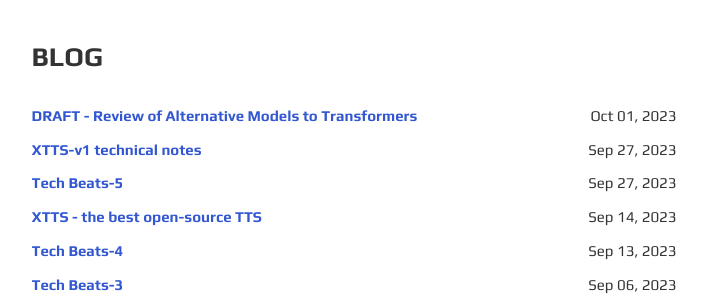
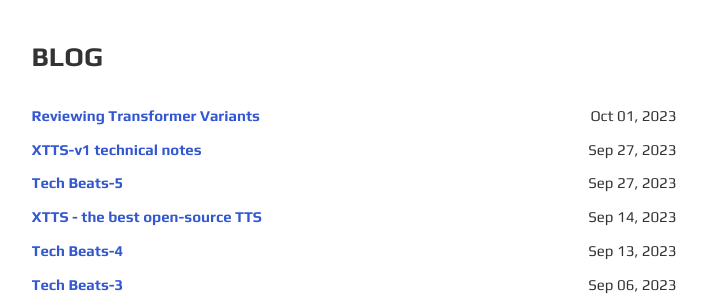
Before and after one commit to erogol/erogol.github.io, a Jekyll site: the page built from index.html, in a window 1280 px wide. Shown: the part 395-695 px from the top of the page, without its empty margins (286-994 px from the left). Built offline with Jekyll 4.4.1, drawn with Linux system fonts in a browser that asks for light colours; some of the changed lines change nothing that is shown.

Commit message:
Update the post

```diff
--- a/_posts/2023-10-01-Transformer_alternatives.md
+++ b/_posts/2023-10-01-Transformer_alternatives.md
@@ -1,6 +1,6 @@
 ---
 layout: post
-title: DRAFT - Review of Alternative Models to Transformers
+title: Reviewing Transformer Variants
 description: A review of alternative models to Transformers.
 summary: A review of alternative models to Transformers.
 tags: machine-learning deep-learning language-modelling llms review
@@ -14,11 +14,12 @@
 </style>
 
 
-# Alternatives to Transformer
+# Reviewing Transformer Variants
+
 
 ## Transformer
-Space: O(T^2 + Td)<br>
-Time: O(T log Td)<br>
+Space: `O(T^2 + Td)`
+Time: `O(T log Td)`
 
 Traditional sequential models, like recurrent neural networks (RNNs) and long short-term memory networks (LSTMs), faced challenges in capturing long-range dependencies and parallelizing computations effectively. The Transformer architecture addresses these issues by relying on self-attention mechanisms.
 
@@ -34,12 +35,11 @@
 
 ## RWKV
 
-Space: O(Td)<br>
-Time: O(Td)<br>
+Space: `O(Td)`
+Time: `O(Td)`
 
-Code: https://github.com/BlinkDL/RWKV-LM<br>
-Paper: https://arxiv.org/abs/2305.13048<br>
-https://github.com/BlinkDL/ChatRWKV/blob/main/RWKV_in_150_lines.py<br>
+👩‍💻 [Code](https://github.com/BlinkDL/RWKV-LM)
+📎 [Paper](https://arxiv.org/abs/2305.13048)
 
 RWKV is a new approach to RNN models that combines the advantages of RNNs and Transformers while mitigating their known limitations. It introduces several key strategies that allow it to capture locality and long-range dependencies, while addressing limitations of current architectures. RWKV offers a promising and viable solution for handling tasks involving large-scale models with billions of parameters, exhibiting competitive performance at a fraction of the computational cost. If you're interested in improving the memory and computational complexity of transformers in natural language processing tasks, RWKV is definitely worth exploring.
 
@@ -74,15 +74,14 @@
 
 
 
-
 ## Hyena
 
- Time: O(NdT (logT + d)) - N is number of projections <br>
- Space Complexity: O(Td)
+ Time: `O(NdT (logT + d))` st. N is number of projections
+ Space Complexity: `O(Td)`
 
- Code: https://github.com/HazyResearch/safari <br>
- Paper: https://arxiv.org/abs/2302.10866 <br>
- Blogpost: https://hazyresearch.stanford.edu/blog/2023-03-07-hyena <br>
+👩‍💻 [Code](https://github.com/HazyResearch/safari)
+📎 [Paper](https://arxiv.org/abs/2302.10866)
+📎 [Blogpost](https://hazyresearch.stanford.edu/blog/2023-03-07-hyena)
 
 Hyena addresses the Transformers limitations with their attention operator, which becomes computationally expensive with longer sequences and is unable to access a significant amount of context. Hyena offers a subquadratic alternative to attention by combining long convolutions with data-controlled gating. In various tasks involving recall and reasoning with sequences containing thousands to hundreds of thousands of tokens, Hyena has demonstrated significant improvements in accuracy compared to state-space operators and other methods. Additionally, Hyena has set a new standard for dense-attention-free architectures in language modeling. It achieves Transformer-level quality while reducing required training compute by 20% at a sequence length of 2K. Notably, Hyena operators are also faster, offering twice the efficiency of highly optimized attention operators.
 
@@ -136,13 +135,14 @@
 In my view, the Hyena model is a intersting approach for extending input length through scalable computing. Nonetheless, further investigations on a larger scale are necessary to confirm its efficacy as a viable alternative to the Transformer model. For now, the RWKV model appears to offer better value in terms of both complexity and performance. However, if the goal is to tackle very lengthy context problems, Hyena could be a promising choice.
 
 
+
 ## Attention Free Transformer
 
-Time: AFT-simple O(Td), AFT-full O(T^2d) <br>
-Space: O(Td) <br>
+Time: AFT-simple `O(Td)`, AFT-full `O(T^2d)`
+Space: `O(Td)`
 
-Paper: https://arxiv.org/abs/2105.14103v2<br>
-Code (unofficial): https://github.com/rish-16/aft-pytorch<br>
+📎 [Paper](https://arxiv.org/abs/2105.14103v2)
+👩‍💻 [Code (unofficial)](https://github.com/rish-16/aft-pytorch)
 
 Attention Free Transformer (AFT) is a new variant of the Transformer model that eliminates the need for dot product self attention, making it compatible with large input and model sizes. AFT takes advantage of locality and spatial weight sharing while maintaining global connectivity, resulting in excellent efficiency. The paper presents experiments on autoregressive modeling tasks and image recognition, demonstrating competitive performance compared to other models. Overall, AFT is a promising approach for efficient and effective deep learning.
 Original attention can be implemented as
@@ -171,14 +171,13 @@
 
 ## Retentive Network
 
-Time: O(Td(b + h)) s.t. b chunk size and h is head dimension <br>
-Space: O(T) <br>
+Time: `O(Td(b + h))` s.t. b chunk size and h is head dimension
+Space: `O(T)`
 
-Paper: https://arxiv.org/abs/2307.08621<br>
-Code (official):  https://github.com/microsoft/torchscale/commit/bf65397b26469ac9c24d83a9b779b285c1ec640b <br>
-Code:  https://github.com/syncdoth/RetNet<br>
-Code:  https://github.com/Jamie-Stirling/RetNet<br>
-
+📎 [Paper](https://arxiv.org/abs/2307.08621)
+👩‍💻 [Official Code](https://github.com/microsoft/torchscale/commit/bf65397b26469ac9c24d83a9b779b285c1ec640b)
+👩‍💻 [Code 1](https://github.com/syncdoth/RetNet)
+👩‍💻 [Code 2](https://github.com/Jamie-Stirling/RetNet)
 
 RetNet borrows recurrent input processing from RNN and parallel-training of Transformer models and combine them to achieve a compute efficient model. Recurrence enables O(1) inference since it does not need to compute the relation between every input and every other input in the sequence. RetNet applies recurrance chunk-wise to the input to alleviate the representational bottleneck of the regular RNN and model longer samples efficiently.
 
@@ -212,6 +211,7 @@
 <img src="https://cdn.discordapp.com/attachments/1158141030080716891/1158143990630187048/image.png?ex=651b2d24&is=6519dba4&hm=05891731dffc0e053173f55da8865837ad7805293a3c3b29eda0f0e2a7cc8490" alt="Image">
   <figcaption>Comparison with the other models.</figcaption>
 </figure>
+
 
 <br>
 ## Longnet
@@ -251,11 +251,11 @@
 
 <br>
 ## MegaByte
-Time: O(T ^ (4/3)  d)
-Space:
+Time: `O(T ^ (4/3)  d)`
+Space: `O(T log Td)`
 
-Paper: https://arxiv.org/abs/2305.07185<br>
-Code: https://github.com/lucidrains/MEGABYTE-pytorch<br>
+📎 [Paper](https://arxiv.org/abs/2305.07185)
+👩‍💻 [Code](https://github.com/lucidrains/MEGABYTE-pytorch)
 
 <figure>
   <img src="https://cdn.discordapp.com/attachments/1158141030080716891/1159125345593737246/image.png?ex=651ebf19&is=651d6d99&hm=987d8fe538501b0d3970b50846dfa7f154a721edbf771dac74f8a9da7708675c&" alt="image">
@@ -283,42 +283,79 @@
 
 
 
-## Honorable Mentions
+## Noteworthy Mentions
+
+Here are a few other noteworthy models that I won't delve into further since they haven't gained much traction in the community or are simple tricks that don't require much explanation.
+
 ### Multi-Query Attention
-Paper: https://arxiv.org/pdf/1911.02150.pdf<br>
-Code:  https://github.com/knotgrass/attention/blob/main/attn/attention.py <br>
+📎[Paper](https://arxiv.org/pdf/1911.02150.pdf)
+👩‍💻[Code](https://github.com/knotgrass/attention/blob/main/attn/attention.py)
 
 Using shared key and value vectors among attention heads to reduce the memory overhead at inference by reduces size of the KV cache.
 
 
 ### Linformer
-
-Paper: https://arxiv.org/abs/2006.04768v3 <br>
-Code: https://github.com/facebookresearch/fairseq/tree/main/examples/linformer <br>
+📎 [Paper](https://arxiv.org/abs/2006.04768v3)
+👩‍💻 [Code](https://github.com/facebookresearch/fairseq/tree/main/examples/linformer)
 
 Linformer is a modified version of the Transformer model that tackles the problem with self-attention in the original model. The linear self-attention is achieved by breaking down the scaled dot-product attention into multiple smaller attentions using linear projections. Together, these operations create a low-rank factorization of the original attention mechanism.
 
 
 ## Roformer
-
-Paper: https://arxiv.org/abs/2104.09864<br>
-Code: https://huggingface.co/docs/transformers/model_doc/roformer <br>
+ 📎 [Paper](https://arxiv.org/abs/2104.09864)
+👩‍💻 [Code](https://huggingface.co/docs/transformers/model_doc/roformer)
 
 "The proposed RoPE encodes absolute positional information with rotation matrix and naturally incorporates explicit relative position dependency in self-attention formulation. Notably, RoPE comes with valuable properties such as flexibility of being expand to any sequence lengths, decaying inter-token dependency with increasing relative distances, and capability of equipping the linear self-attention with relative position encoding"
 
 
-## Monarch Mixer
-https://hazyresearch.stanford.edu/blog/2023-07-25-m2-bert
-
-
-## Hierarchical Transformers
-
-Paper: https://arxiv.org/pdf/2110.13711.pdf <br>
-
 ## One Wide Feedforward is All You Need
-
-Paper:  https://arxiv.org/abs/2309.01826 <br>
+📎 [Paper](https://arxiv.org/abs/2309.01826)
 
 <blockquote class="twitter-tweet"><p lang="en" dir="ltr">&quot;One Wide Feedforward is All You Need&quot; from Apple<br><br>- FFN parameters are redundant in the Transformer <br>- Remove FFN on decoder<br>- Share an FFN in encoder<br>- Slight accuracy drop<br>- Scale back the model to the org size. <br>- Improved accuracy and latency<a href="https://t.co/2Q5hFe7RRA">https://t.co/2Q5hFe7RRA</a></p>&mdash; erogol 🐸💬 (@erogol) <a href="https://twitter.com/erogol/status/1701633558316535883?ref_src=twsrc%5Etfw">September 12, 2023</a></blockquote> <script async src="https://platform.twitter.com/widgets.js" charset="utf-8"></script>
 
 In the Transformer architecture, it has been observed that the FFN (Feed-Forward Network) parameters are unnecessary and redundant. As a solution, the FFN has been removed from the decoder, while in the encoder, an FFN is shared. Although this change resulted in a slight drop in accuracy, the model was scaled back to its original size. This adjustment led to  improved accuracy and reduced latency. They repost 18.5% speed-up using this technique.
+
+
+## Performer
+Time: `O(Td^2 log d)`
+Space: `O(Td log d + d^2 lod d)`
+
+📎 [Paper](https://arxiv.org/abs/2009.14794v4)
+👩‍💻 [Code](https://github.com/facebookresearch/xformers/blob/4e096c4afd4d1d377053cdfc6964f67f6435dceb/xformers/components/attention/favor.py#L41)
+
+Performer can "estimate" regulat dot-product attention using an approach called "Fast attention via positive orthogonal random features" FAVOR+. FAVOR+ combines low-rank approximation, matrix factorization, matrix decomposition, then the space and time complexity becomes much more linear.
+
+
+
+## Reformer
+Time: `O(T log Td)`
+Space: O`(T log T + Td)`
+
+[📎Paper](https://arxiv.org/abs/2001.04451)
+[👩‍💻Code (unofficial)](https://github.com/lucidrains/reformer-pytorch)
+
+Reformer model incorporates three techniques to improve efficiency. First, it uses reversible residuals to reduce memory consumption by storing only one copy of the intermediate activation that can be used to reproduce the activations of the earlier layers by model parameters. This helps minimize the memory overhead. Second, it splits values into chunks, which not only saves memory in FFT layers but also makes the computational load comparable to a regular Transformer. Lastly, the paper focuses on investigating the most significant change, which is approximating attention using locality-sensitive hashing. This technique brings about a substantial improvement in the model.
+
+
+## Monarch Mixer
+
+👩‍💻[Blog](https://hazyresearch.stanford.edu/blog/2023-07-25-m2-bert)
+👩‍💻[Code](https://github.com/HazyResearch/m2)
+
+Monarch Mixer uses monarch matrices for a sub-quadratic model in both sequence length and model dimension. The idea is to replace the major elements of a Transformer with Monarch matrices — which are a class of structured matrices that "generalize the FFT and are sub-quadratic, hardware-efficient, and expressive". In Monarch Mixer, we use layers built up from Monarch matrices to do both mixing across the sequence (replacing the Attention operation) and mixing across the model dimension (replacing the dense MLP).
+
+## Conformers
+
+📎 [Paper](https://arxiv.org/abs/2005.08100)
+👩‍💻 [Code (unofficial)](https://github.com/sooftware/conformer)
+
+The Conformer is a variant of the Transformer model specifically designed for audio tasks such as speech recognition. While the Transformer excels at capturing global relationships, it is not as effective as convolutional layers in capturing local information. To address this, the Conformer augments the Transformer model by adding convolutional layers between the attention module and the final feed-forward layer. As a result, the Conformer achieves significantly better performance than previous Transformer and CNN-based models, setting new state-of-the-art accuracies on ASR.
+
+
+### Efficient Streaming LMs with Attention Sinks
+
+📎 [Paper](https://arxiv.org/pdf/2309.17453v1.pdf)
+
+<blockquote class="twitter-tweet"><p lang="en" dir="ltr">Efficient Streaming Language Models with Attention Sinks <br><br>- Softmax in attention forces sum to 1 <br>- Thus it always attends first tokens <br>- Add learnable start tokens (sinks) <br>- Sliding window context with sinks <br>- Stable, fast, scalable inference! <a href="https://t.co/xNG4asnxWc">https://t.co/xNG4asnxWc</a></p>&mdash; erogol 🐸💬 (@erogol) <a href="https://twitter.com/erogol/status/1708811519511744899?ref_src=twsrc%5Etfw">October 2, 2023</a></blockquote> <script async src="https://platform.twitter.com/widgets.js" charset="utf-8"></script>
+
+This looks similar to Longnet but they keep a set of leanable tokens - sinks - at the begining of the generated sequence, observing that it improves stability and performance even if you window the attention computation.
```
